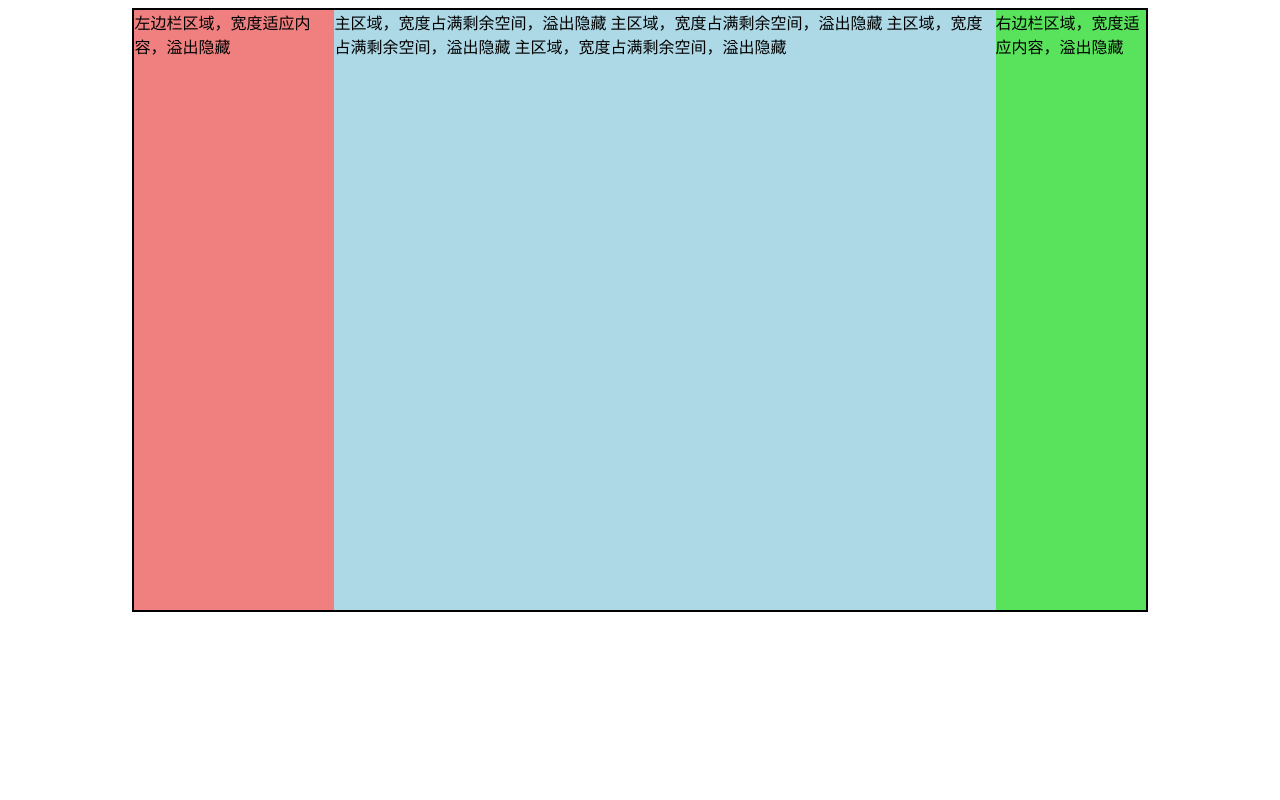
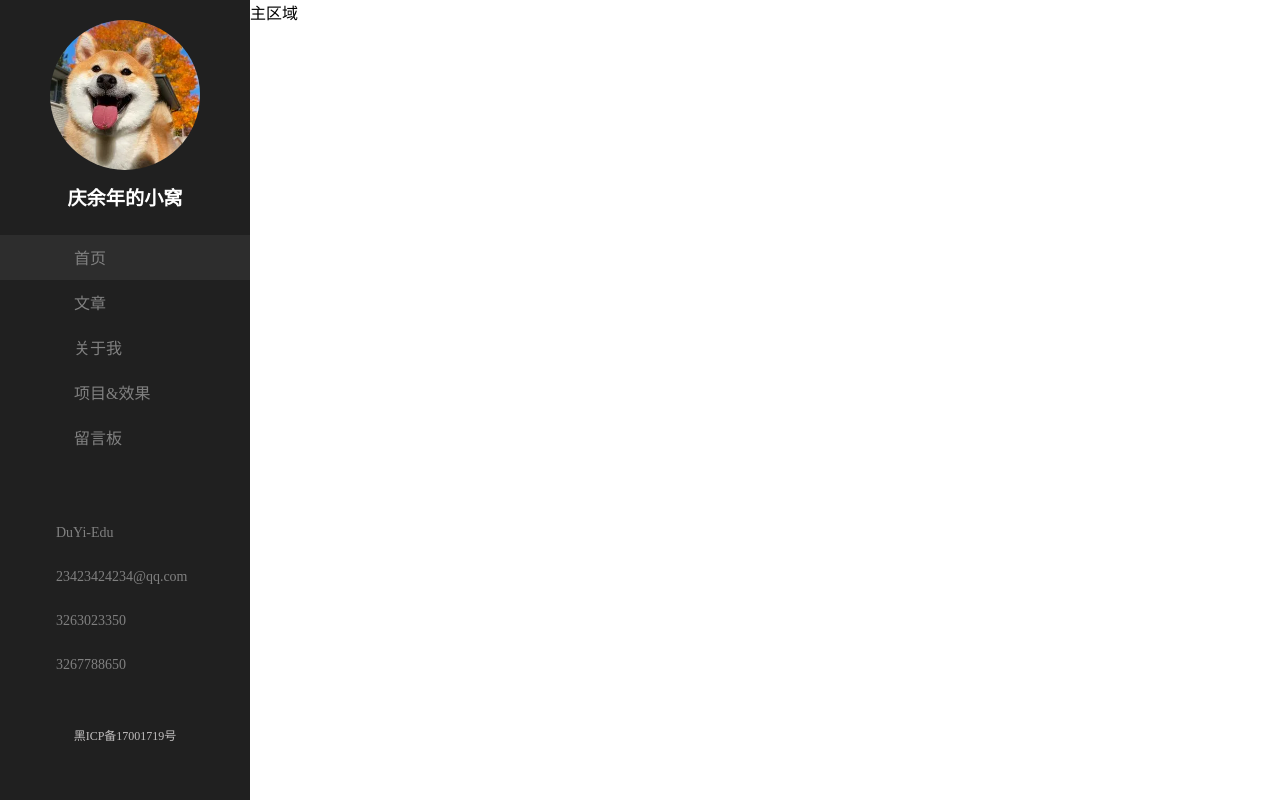
Before and after one commit to lebRonFeng/Vue2Blog, a Vue app: page / in a window 1280 px wide. Built offline with nearby package versions, Linux system fonts and the light colour scheme; grey boxes are pictures that could not be loaded; a small style sheet from the web is missing.

Commit message:
插槽配置侧边栏路由

```diff
--- a/src/App.vue
+++ b/src/App.vue
@@ -1,33 +1,26 @@
 <template>
-  <div id="app">
-    <div class="test-container">
+    <div class="app-container">
       <Layout>
         <template #left>
-          <div class="left">
-            左边栏区域，宽度适应内容，溢出隐藏
+          <div class="aside">
+            <SiteAside/>
           </div>
         </template>
         <div class="main">
-          主区域，宽度占满剩余空间，溢出隐藏 主区域，宽度占满剩余空间，溢出隐藏 主区域，宽度占满剩余空间，溢出隐藏 主区域，宽度占满剩余空间，溢出隐藏
+          主区域
         </div>
-        <template #right>
-          <div class="right">
-            右边栏区域，宽度适应内容，溢出隐藏
-          </div>
-        </template>
       </Layout>
     </div>
-  </div>
 </template>
 
 <script>
 import Layout from "./components/Layout"
-// import SiteAside from "./components/SiteAside"
+import SiteAside from "./components/SiteAside"
 export default {
   name: 'App',
   components: {
     Layout,
-    // SiteAside
+    SiteAside
   },
 
 }
@@ -35,28 +28,14 @@ export default {
 </script>
 
 <style scoped lang="less">
-.test-container {
-  width: 80%;
-  height: 600px;
-  border: 2px solid;
-  margin: 0 auto;
+@import "~@/styles/mixin.less";
+.app-container {
+  .self-fill(fixed);
 }
 
-.left {
-  width: 200px;
+.aside{
+  width: 250px;
   height: 100%;
-  background: lightcoral;
 }
 
-.main {
-  width: 100%;
-  height: 100%;
-  background: lightblue;
-}
-
-.right {
-  width: 150px;
-  height: 100%;
-  background: rgb(89, 227, 92);
-}
 </style>
```
